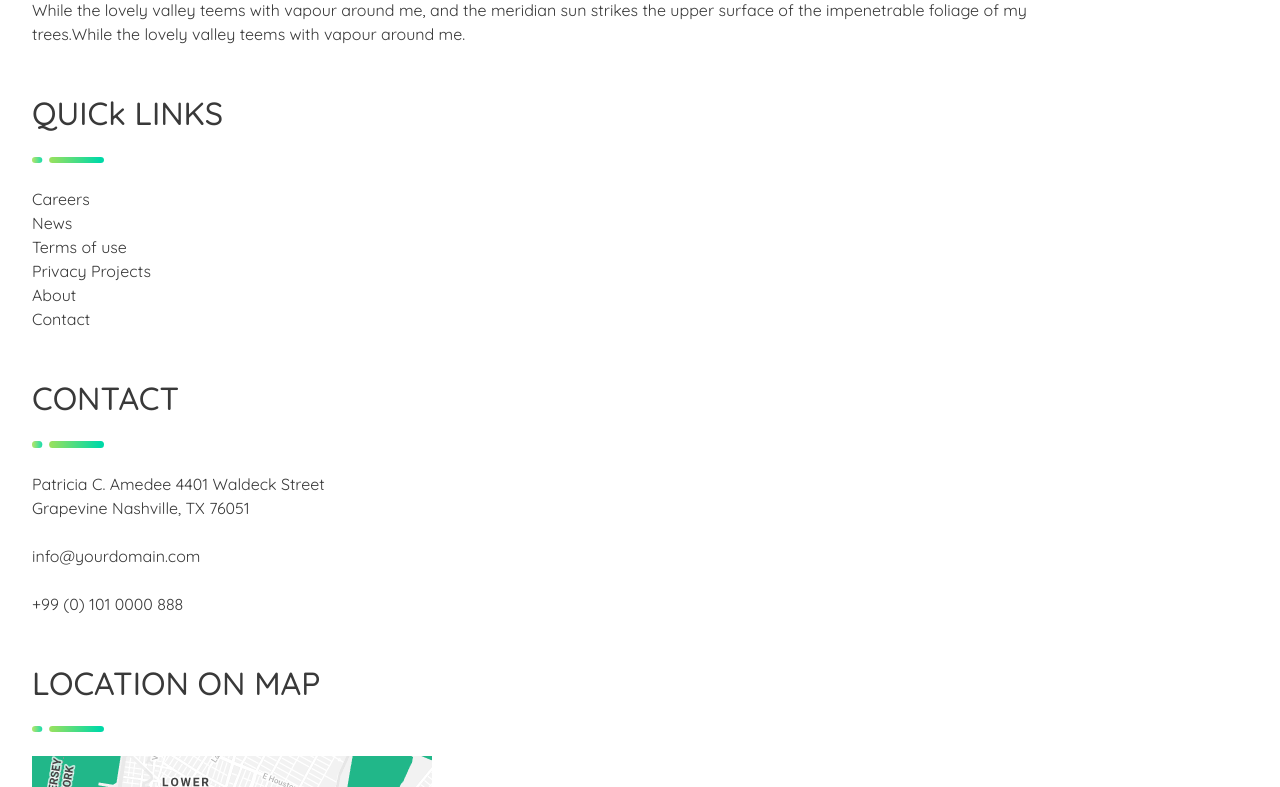
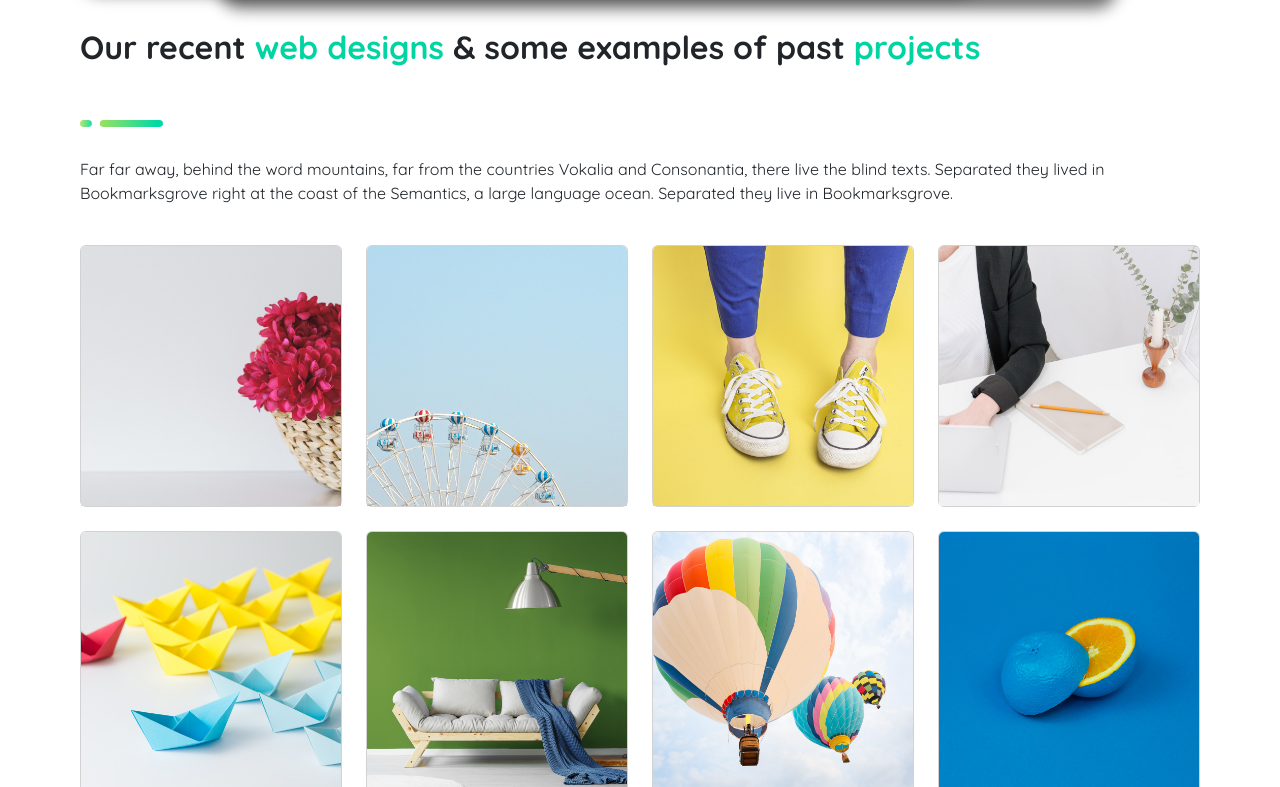
Before and after one commit to CosimoA/proj-html-vuejs, a Vue app: page / in a window 1280 px wide. Shown: the part 4193-4980 px from the top of the page. Built offline with nearby package versions, Linux system fonts and the light colour scheme.

Commit message:
add: projects section in Home.vue

```diff
--- a/src/pages/Home.vue
+++ b/src/pages/Home.vue
@@ -177,14 +177,91 @@ export default {
                     </div>
                 </div> <!--end miss text-->
                 <div class="misscard_container">
-                    <div class="box">
+                    <div class="box_card">
                         <img src="/busy-architect-PYVKWM4-1024x872.jpg" alt="">
                     </div>
-                    <div class="box overlay">
+                    <div class="box_card overlay">
                         <img src="/businesswoman-analysing-document-P8WSNMC-1024x820.jpg" alt="">
                     </div>
                 </div> <!--end miss card container-->
             </div> <!--end mission-->
+        </section>
+        <section>
+            <div class="projects">
+                <div class="projects_text">
+                    <img src="/divider.svg" alt="">
+                    <p style=" font-size: 2em; font-weight: 700; margin-top: 1.2em  ; margin-bottom: 1.2em;">
+                        Our recent <span>web designs</span> & some examples of past <span>projects</span>
+                    </p>
+                    <img src="/divider.svg" alt="">
+                    <p style="margin-top: 1.5em;">
+                        Far far away, behind the word mountains, far from the countries Vokalia and Consonantia, there live
+                        the blind texts. Separated they lived in Bookmarksgrove right at the coast of the Semantics, a large
+                        language ocean. Separated they live in Bookmarksgrove.
+                    </p>
+                </div> <!--end projects text-->
+                <div class="project_container ">
+                    <div class="row mt-3 row-cols-1 row-cols-md-2 row-cols-lg-4 g-4">
+                        <div class="col">
+                            <div class="card">
+                                <img src="/ina-soulis-227104-unsplash-1024x1024.jpg" class="card-img-top" alt="...">
+                            </div>
+                        </div>
+                        <div class="col">
+                            <div class="card">
+                                <img src="/sunisa-misa-531163-unsplash-1024x1024.jpg" class="card-img-top" alt="...">
+                            </div>
+                        </div>
+                        <div class="col">
+                            <div class="card">
+                                <img src="/355H-1024x1024.jpg" class="card-img-top" alt="...">
+                            </div>
+                        </div>
+                        <div class="col">
+                            <div class="col">
+                                <div class="card">
+                                    <img src="/photo-1448932252197-d19750584e56-1024x1024.jpg" class="card-img-top"
+                                        alt="...">
+                                </div>
+                            </div>
+                        </div>
+                        <div class="col">
+                            <div class="col">
+                                <div class="card">
+                                    <img src="/business-competition-PB366D8-1024x1024.jpg" class="card-img-top" alt="...">
+                                </div>
+                            </div>
+                        </div>
+                        <div class="col">
+                            <div class="col">
+                                <div class="card">
+                                    <img src="/cozy-sofa-in-living-room-PQR5AB9-1024x1024.jpg" class="card-img-top"
+                                        alt="...">
+                                </div>
+                            </div>
+                        </div>
+                        <div class="col">
+                            <div class="col">
+                                <div class="card">
+                                    <img src="/aa9a4539-PQGJ7HU-1024x1024.jpg" class="card-img-top" alt="...">
+                                </div>
+                            </div>
+                        </div>
+                        <div class="col">
+                            <div class="col">
+                                <div class="card">
+                                    <img src="/cody-davis-253928-unsplash-1024x1024.jpg" class="card-img-top" alt="...">
+                                </div>
+                            </div>
+                        </div>
+                    </div> <!--row-->
+                </div> <!--end project container-->
+                <div class="d-flex justify-content-center">
+                    <div class="button_view mt-5 mb-5">
+                        <a href="#"> READ MORE</a>
+                    </div>
+                </div>
+            </div> <!--end projects-->
         </section>
     </main>
 </template>
@@ -302,7 +379,9 @@ li a:hover {
 }
 
 .button_view:hover {
-    background-color: black;
+    transition: all 0.5s ease;
+    transition: 2s;
+    background-color: #323232;
 }
 
 
@@ -318,7 +397,7 @@ li a:hover {
     position: relative;
 }
 
-.box {
+.box_card {
     width: 100%;
     height: 100%;
     position: absolute;
@@ -333,9 +412,10 @@ li a:hover {
 }
 
 
-.box img {
+.box_card img {
     width: 80%;
     border-radius: 20px;
+    box-shadow: 0 10px 16px 0 rgba(0, 0, 0, 0.514), 0 6px 20px 0 rgba(0, 0, 0, 0.19);
 }
 
 // // MEDIA QUERY
```
